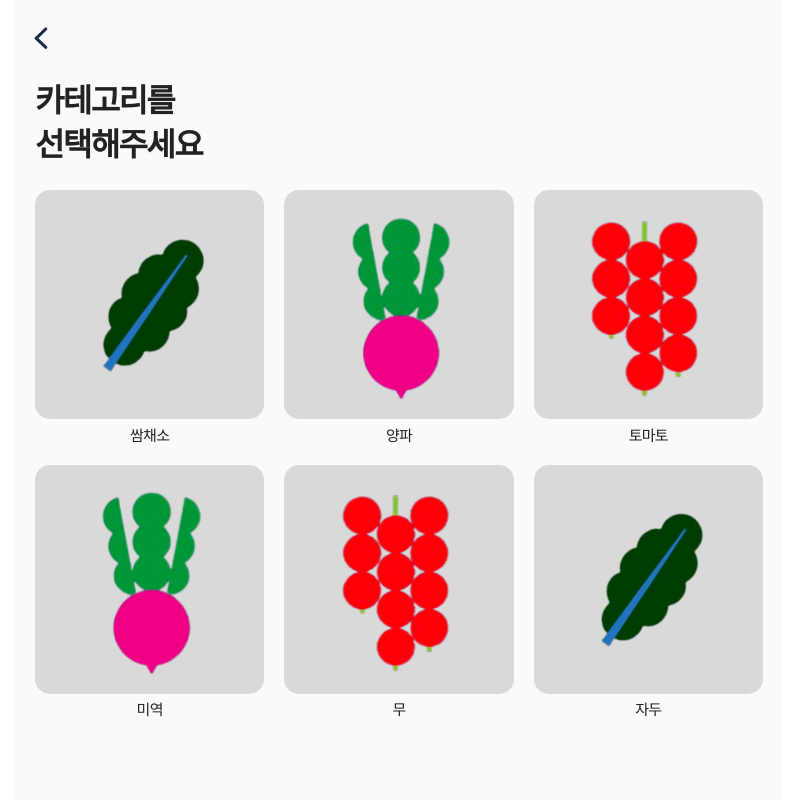
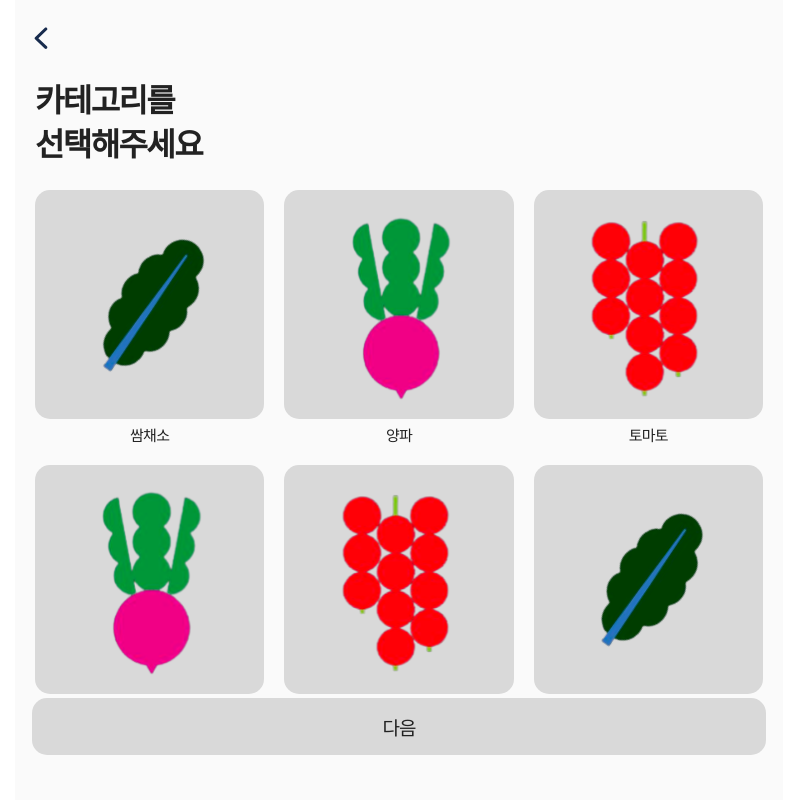
Before and after one commit to SobunSobun/SobunSobun-FrontEnd, a React (Create React App) app: page /category in a window 1280 px wide. Shown: the top 800 px of the page, without its empty margins (241-1038 px from the left). Built offline with nearby package versions, Linux system fonts and the light colour scheme.

Commit message:
feat: floatingElem 추가

```diff
--- a/src/components/FloatingElem/floatingElem.module.scss
+++ b/src/components/FloatingElem/floatingElem.module.scss
@@ -1,2 +1,15 @@
+@use 'src/styles/constants/sizes';
+@use 'src/styles/mixins/vwConvert';
+
 .floatingElem {
+  position: fixed;
+  left: 50%;
+  width: 100%;
+  max-width: 768px;
+  padding: 0 17px;
+  transform: translateX(-50%);
+
+  @media (max-width: sizes.$SCREEN_SM) {
+    @include vwConvert.mo(padding, 0 17);
+  }
 }
--- a/src/components/FloatingElem/index.tsx
+++ b/src/components/FloatingElem/index.tsx
@@ -1,5 +1,34 @@
+import { useState, useEffect } from 'react'
+import useDebounce from 'utils/debounce'
 import styles from './floatingElem.module.scss'
 
-const FloatingElem = () => {
-  return <div className={styles.floatingButton}>floating</div>
+interface Props {
+  children?: React.ReactNode
+  offsetBottom: number
 }
+
+const FloatingElem = ({ children, offsetBottom }: Props) => {
+  const [bottom, setBottom] = useState<string>(`${offsetBottom}px`)
+  const handleCalcVw = useDebounce(() => {
+    if (window.innerWidth < 768) {
+      setBottom(`${(offsetBottom * 100) / 390}vw`)
+    } else {
+      setBottom(String(offsetBottom))
+    }
+  }, 300)
+
+  useEffect(() => {
+    window.addEventListener('resize', handleCalcVw)
+    return () => {
+      window.removeEventListener('resize', handleCalcVw)
+    }
+  }, [handleCalcVw])
+
+  return (
+    <div className={styles.floatingElem} style={{ bottom }}>
+      {children}
+    </div>
+  )
+}
+
+export default FloatingElem
--- a/src/pages/Category/category.module.scss
+++ b/src/pages/Category/category.module.scss
@@ -8,7 +8,7 @@
     flex-wrap: wrap;
     margin-top: 25px;
     margin-right: -20px;
-    margin-bottom: 240px;
+    // margin-bottom: 120px;
     overflow-x: hidden;
   }
 
@@ -18,14 +18,5 @@
       @include vwConvert.mo(margin-right, -9);
       @include vwConvert.mo(margin-bottom, 100);
     }
-
-    .buttonWrap {
-      position: fixed;
-      left: 50%;
-      width: 100%;
-      transform: translateX(-50%);
-      @include vwConvert.mo(bottom, 45);
-      @include vwConvert.mo(padding, 0 20);
-    }
   }
 }
--- a/src/pages/Category/index.tsx
+++ b/src/pages/Category/index.tsx
@@ -5,6 +5,7 @@ import Header from 'components/Header'
 import Button from 'components/Button'
 import { categoryList } from 'utils/categoryList'
 import CategoryItem from 'pages/Category/CategoryItem'
+import FloatingElem from 'components/FloatingElem'
 
 import styles from './category.module.scss'
 
@@ -37,9 +38,10 @@ const Category = () => {
             />
           ))}
         </ul>
-        <div className={styles.buttonWrap}>
+        <FloatingElem offsetBottom={45}>
           <Button basic type={product === -1 ? 'negative' : 'primary'} text='다음' onClick={handleMoveToWrite} />
-        </div>
+        </FloatingElem>
+        {/* <div className={styles.buttonWrap} /> */}
       </div>
     </div>
   )
```
